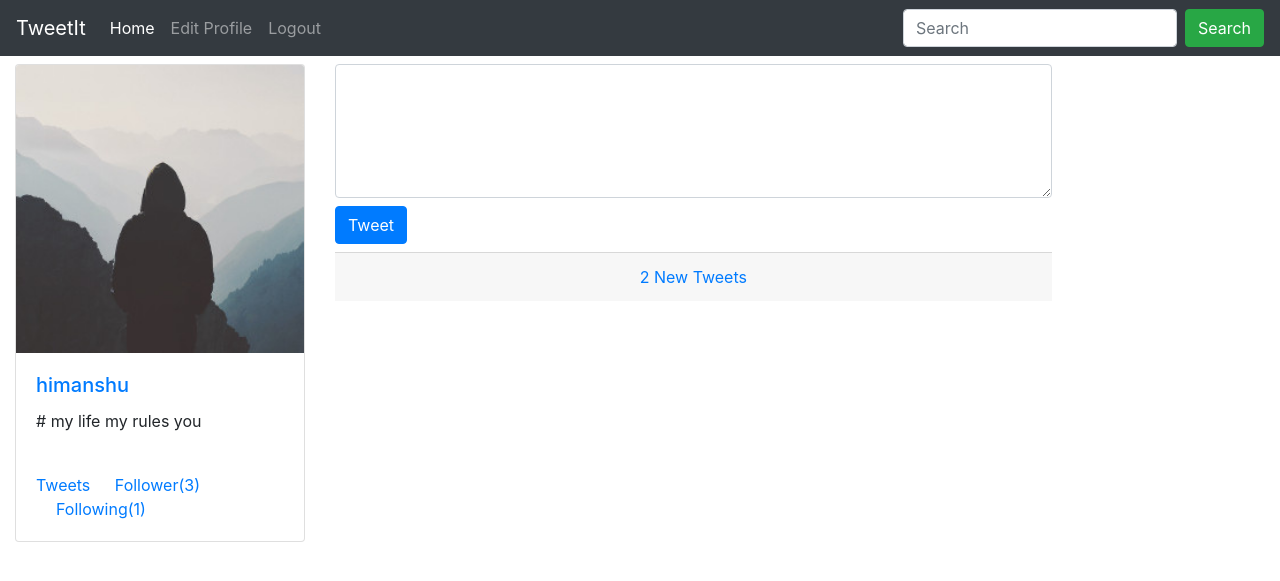
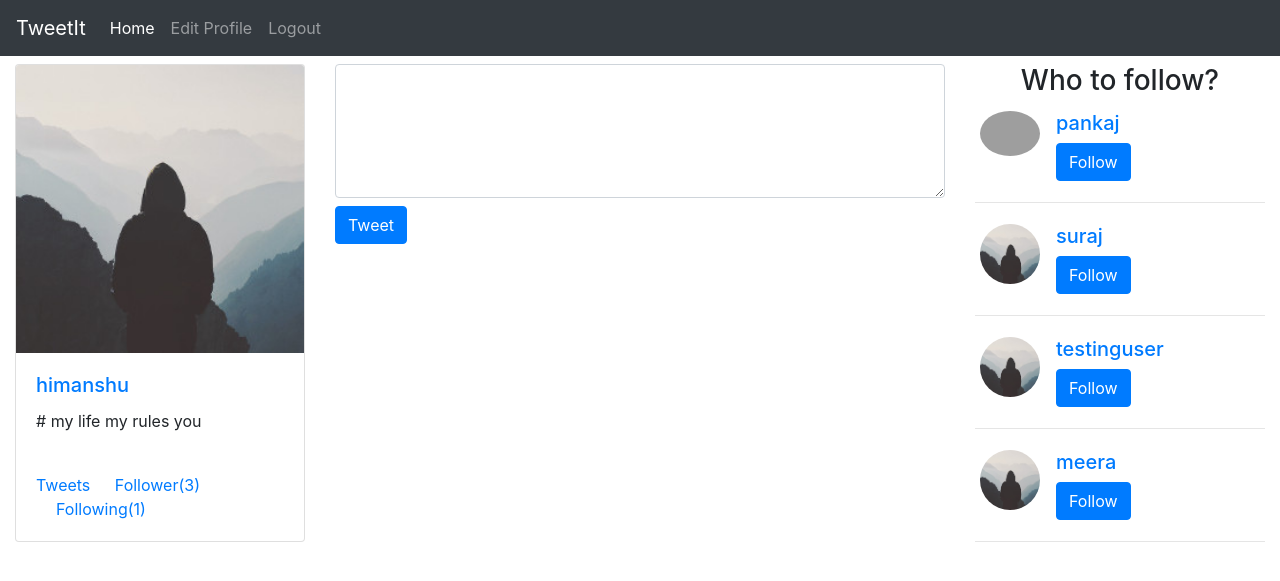
Before and after one commit to himanshumalasi/TweetIt-2, a Django app: page / in a window 1280 px wide. Shown: the top 581 px of the page. Run offline with Django 3.2, Linux system fonts and the light colour scheme; a user stored in the database is signed in; data comes from the database, SQL or seed files in the repository; both versions use the stored data as it was after the commit; some libraries are stand-ins or nearby versions; grey boxes are pictures that could not be loaded.

Commit message:
third-commit

```diff
--- a/TweetIt/TweetIt/urls.py
+++ b/TweetIt/TweetIt/urls.py
@@ -44,6 +44,7 @@ urlpatterns = [
         name='password_reset_complete'
     ),
     path('api/',include('tweets.api.urls')),
+    path('api/',include('users.api.urls')),
     path('tags/<slug:hashtag>/',
         HashTagView.as_view(),
         name='hashtag'),
--- a/TweetIt/hashtags/templates/hashtags/tag_view.html
+++ b/TweetIt/hashtags/templates/hashtags/tag_view.html
@@ -82,7 +82,7 @@ $(document.body).on("click",".retweetBtn",function(e){
                 url:url,
                 success:function(data){
                     console.log(data);
-                    $(this).text("Retweeted")
+                    $(this).text("Retweeted");
                     //createTweets(data,true,true);
                     // updateHashLinks()
                 },
--- a/TweetIt/tweets/api/urls.py
+++ b/TweetIt/tweets/api/urls.py
@@ -10,7 +10,7 @@ from django.urls import path
 
 urlpatterns = [
     # path('tweet/new/',TweetNewApiView.as_view()),
-    path('tweet/',TweetListApiView.as_view()),
+    path('tweet/',TweetListApiView.as_view(),name='tweet-api'),
     path('create/',TweetCreateApiView.as_view()),
     path('<int:pk>/delete/',TweetDeleteApiView.as_view()),
     path('<int:pk>/retweet/',RetweetAPIView.as_view()),
--- a/TweetIt/tweets/api/views.py
+++ b/TweetIt/tweets/api/views.py
@@ -31,6 +31,7 @@ class TweetListApiView(generics.ListAPIView):
 
 
     def get_queryset(self,*args,**kwargs):
+        query = self.request.GET.get("q" or None)
         im_following = self.request.user.user_profile.get_following()
         qs1 = Tweet.objects.filter(Q(user__in=im_following))
         qs2 = Tweet.objects.filter(user=self.request.user)
--- a/TweetIt/tweets/templates/tweets/base.html
+++ b/TweetIt/tweets/templates/tweets/base.html
@@ -13,7 +13,7 @@
   </head>
   <body>
       <!-- navbar-light bg-light style="color:#14171a;background-color:#ffefef;"-->
-      <nav class="navbar navbar-expand-lg navbar-dark bg-dark" >
+      <nav class="navbar navbar-expand-lg navbar-dark bg-dark sticky-top" >
           <a class="navbar-brand" href="#">TweetIt
           </a>
           <button class="navbar-toggler" type="button" data-toggle="collapse" data-target="#navbarSupportedContent" aria-controls="navbarSupportedContent" aria-expanded="false" aria-label="Toggle navigation">
@@ -42,16 +42,25 @@
                 </li>
               {% endif %}
             </ul>
-            {% if request.user.is_authenticated %}
-            <form class="form-inline my-2 my-lg-0">
-              <input class="form-control mr-sm-2" type="search" placeholder="Search" aria-label="Search">
-              <button class="btn btn-success my-2 my-sm-0" type="submit">Search</button>
-            </form>
-            {% endif %}
           </div>
         </nav>
         <div class="container-fluid">
-            {% block content %}
+          <div class="row">
+            <div class="col-lg-3"></div>
+            <div class="col-lg-6">
+                {% if messages %}
+                  {% for message in messages %}
+                    <div class="mt-4 alert alert-{{message.tags}}">
+                        <a href="#" class="close" data-dismiss="alert" aria-label="close">&times;</a>
+                          {{ message }}
+                    </div>
+                  {% endfor %}
+                {% endif %}
+            </div>
+            <div class="col-lg-3"></div>
+          </div>
+
+          {% block content %}
             {% endblock content %}
         </div>
     {% block endscript %}{% endblock endscript %}
--- a/TweetIt/tweets/templates/tweets/index.html
+++ b/TweetIt/tweets/templates/tweets/index.html
@@ -13,11 +13,14 @@
 #no-tweet {
     display: none;
 }
+.card-footer {
+    display: none;
+}
 </style>
 <div class="row">
 
 
-<div class="col-lg-3 col-sm-5">
+<div class="col-lg-3 col-sm-12 mt-10">
         <div class="card mt-2" style="">
                 <img class="card-img-top" src="{{ request.user.profile.image.url }}" alt="Card image cap">
                 <div class="card-body">
@@ -32,7 +35,7 @@
                 </div>
         </div>
 </div>
-<div class="col-lg-7 col-sm-7">
+<div class="col-lg-6 col-sm-12">
     <div class="form-container mt-2 mb-2">
         <form action="" id="form" class="form" method="POST">
             {% csrf_token %}
@@ -40,13 +43,35 @@
             <button class="btn btn-primary">Tweet</button>
         </form>
     </div>
-    <div class="card-footer text-muted text-center"><a href="">2 New Tweets</a></div>
+    <a href="" class="newtweetload"><div class="card-footer text-muted text-center" style="color:blue;"><span id="newtweetnumber"></span > New Tweets</div></a>
     <div id="tweet-container">
         <p id="no-tweet">No tweets found</p>
     </div>
 </div>
-<div class="col-lg-2">
-    <div class="mt-2"></div>
+<div class="col-lg-3 col-sm-12">
+    <div class="mt-2">
+        <h3 class="text-center">Who to follow?</h3>
+            <div>
+
+                    <!-- <li class="list-group-item">Dapibus ac facilisis in</li>
+                    <li class="list-group-item">Morbi leo risus</li>
+                    <li class="list-group-item">Porta ac consectetur ac</li>
+                    <li class="list-group-item">Vestibulum at eros</li> -->
+
+                {% for user in follow_user %}
+                <div class="media" style="padding:5px;">
+                        <img src="{{ user.profile.image.url }}" class="rounded-circle mr-3" style="width:60px;" alt="...">
+                        <div class="media-body">
+                          <h5 class="mt-0"><a href="/{{ user.username }}">{{user.username}}</a></h5>
+                            <button class="followBtn btn btn-primary" href="" data-id="{{user.id}}">Follow</button>
+                        </div>
+                </div>
+                 <hr>
+                 {% empty %}
+                 <p>No User to follow</p>
+                {% endfor %}
+            </div>
+    </div>
 </div>
 
 </div>
@@ -54,11 +79,27 @@
 
 {% block style %}
 <script>
+    function getParameterByName(name, url) {
+            if (!url) url = window.location.href;
+            name = name.replace(/[\[\]]/g, '\\$&');
+            var regex = new RegExp('[?&]' + name + '(=([^&#]*)|&|#|$)'),
+                results = regex.exec(url);
+            if (!results) return null;
+            if (!results[2]) return '';
+            return decodeURIComponent(results[2].replace(/\+/g, ' '));
+        }
     $(document).ready(function(){
         var oldTweets = [];
         var newTweets = [];
+        var newTweetItem = [];
+        var oldTweetsLength;
+        var newTweetsLength;
         var tweets = [];
+
         console.log('Working');
+
+        var q = getParameterByName("q");
+        console.log(q);
 
         function updateHashLinks(){
             $(".media-content").each(function(data){
@@ -67,6 +108,59 @@
                 $(this).html(newText);
             })
         }
+
+        $(".followBtn").click(function(e){
+            e.preventDefault();
+            console.log("clicked");
+            var userID = $(this).attr('data-id');
+            console.log(userID);
+            var followUrl = '/api/' + userID + '/follow/';
+            console.log(followUrl);
+            var this_ = $(this);
+            $.ajax({
+                method:"GET",
+                url:followUrl,
+                success:function(data){
+                    console.log(data);
+                    if(data.message=="Following"){
+
+                        this_.text("Following");
+                        this_.removeClass("btn-primary");
+                        this_.addClass("btn-danger");
+                    } else {
+                        this_.text("Follow")
+                        this_.removeClass("btn-danger");
+                        this_.addClass("btn-primary");
+                    }
+                },
+                error:function(error){
+                    console.log("error");
+                    console.log(error);
+                }
+
+            })
+        })
+
+        $(".newtweetload").click(function(e){
+            e.preventDefault();
+            newTweetItem.reverse();
+            $.each(newTweetItem,function(key,value){
+                oldTweets.push(value);
+                console.log(key,value)
+                if(value.parent){
+                    createTweets(value,true,true);
+                    updateHashLinks();
+                } else {
+                    createTweets(value,true,true);
+                     updateHashLinks();
+                }
+
+            })
+            $(".card-footer").css("display","none");
+            newTweetItem = [];
+            // console.log("inside click",oldTweets);
+        })
+
 
         $(document.body).on("click",".tweet-delete",function(e){
             e.preventDefault();
@@ -123,6 +217,7 @@
                 url:url,
                 success:function(data){
                     console.log(data);
+                    oldTweets.push(data);
                     createTweets(data,true,true);
                     updateHashLinks()
                 },
@@ -135,7 +230,6 @@
         })
 
         function createTweets(tweet,prepend,retweet){
-            console.log(tweet);
             var username = tweet.user.username;
             var tweetContent = tweet.content;
             var datePosted = tweet.date_posted;
@@ -187,6 +281,8 @@
                     $("#no-tweet").css("display","none");
                     setTimeout(function(){
                         createTweets(data,true,false);
+                        console.log(data);
+                        oldTweets.push(data);
                         updateHashLinks();
                     },250)
                 },
@@ -198,17 +294,16 @@
         })
 
         function showNewTweets(){
-            console.log("Show New Tweets");
-            var oldTweetsLength = oldTweets.length;
-            var newTweetsLength = newTweets.length;
+            oldTweetsLength = oldTweets.length;
+            newTweetsLength = newTweets.length;
             // Getting only latest tweet
-            var newTweetItem = newTweets.splice(0,newTweetsLength-oldTweetsLength);
-            // oldTweets.forEach((e1)=>newTweets.forEach((e2)=> {if(e1 === e2){
-            //     console.log(e1);
-            //     console.log(e2);
-            //         }
-            //     }
-            // ));
+            console.log(oldTweetsLength,newTweetsLength);
+            newTweetItem = newTweets.splice(0,newTweetsLength-oldTweetsLength);
+            console.log("Newest tweet",newTweetItem);
+            if(newTweetItem.length > 0){
+                $(".card-footer").css("display","block");
+                $("#newtweetnumber").text(newTweetItem.length);
+            }
         }
 
         setInterval(function fetchLatestTweets(){
@@ -216,7 +311,7 @@
                 url:'api/tweet/',
                 method:"GET",
                 success:function(data){
-                    newTweets = data;
+                    newTweets = [...data];
                     showNewTweets();
                 },
                 error:function(error){
@@ -224,14 +319,16 @@
                     console.log(error);
                 }
             })
-        },3000000);
+        },300000);
 
         function fetchTweets(){
             $.ajax({
                 url:'api/tweet/',
                 method:"GET",
+                data:{
+                    "q":q
+                },
                 success:function(data){
-                    console.log(data);
                     oldTweets = data;
                     if(data == 0){
                         $("#no-tweet").css("display","block");
--- a/TweetIt/tweets/urls.py
+++ b/TweetIt/tweets/urls.py
@@ -3,12 +3,14 @@ from .views import (
     TweetListView,
     TweetDetailView,
     RetweetView,
-    TweetDeleteView
+    TweetDeleteView,
+    TweetSearchView,
 )
 from django.contrib.auth.decorators import login_required
 
 urlpatterns = [
     path('',login_required(TweetListView.as_view()),name='tweet'),
+    path('search/',TweetSearchView.as_view(),name='search'),
     path('<int:pk>/tweet/',login_required(TweetDetailView.as_view()),name='tweet-detail'),
     path('<int:pk>/delete/',login_required(TweetDeleteView.as_view()),name='tweet-delete'),
     path('<int:pk>/retweet/',login_required(RetweetView.as_view()),name='retweet'),
--- a/TweetIt/tweets/views.py
+++ b/TweetIt/tweets/views.py
@@ -1,13 +1,36 @@
 from django.shortcuts import redirect,render,get_object_or_404
 from django.urls import reverse_lazy
 # Create your views here.
+from django.contrib import messages
 from django.views import generic
 from django.views import View
+from django.db.models import Q
+from django.contrib.auth.models import User
 from .models import Tweet
+from users.models import Follow
 
 class TweetListView(generic.ListView):
     queryset = Tweet.objects.all()
     template_name = 'tweets/index.html'
+
+    def get_queryset(self,*args,**kwargs):
+        print(self.request.GET)
+        return Tweet.objects.all()
+
+    def get_context_data(self,*args,**kwargs):
+        context = super(TweetListView,self).get_context_data(*args,**kwargs)
+        # context['Follow_User'] = User.objects.exclude(
+        #     Q(user__in = self.request.user.user_profile.following.all())
+        # )
+        # print(context['Follow_User'])
+        all_users = User.objects.all()
+        following_user = self.request.user.user_profile.following.all()
+        follow_user = []
+        for user in all_users:
+            if user not in following_user and user!=self.request.user:
+                follow_user.append(user)
+        context['follow_user'] = follow_user
+        return context
 
 class RetweetView(View):
     def get(self,request,pk,*args,**kwargs):
@@ -18,6 +41,9 @@ class RetweetView(View):
         else:
             return redirect('/')
 
+class TweetSearchView(generic.ListView):
+    template_name = 'tweets/search.html'
+    queryset = Tweet.objects.all()
 
 
 class TweetDetailView(generic.DetailView):
--- a/TweetIt/users/api/urls.py
+++ b/TweetIt/users/api/urls.py
@@ -0,0 +1,6 @@
+from django.urls import path
+from .views import FollowToggleApiView
+
+urlpatterns = [
+    path("<int:pk>/follow/",FollowToggleApiView.as_view())
+]
--- a/TweetIt/users/templates/users/login.html
+++ b/TweetIt/users/templates/users/login.html
@@ -9,10 +9,10 @@
                 {% csrf_token %}
                 {{ form|crispy }}
 
-                <button class="btn btn-success">Login</button>
+                <button class="btn btn-success">Login</button> <a class="ml-2" href="{% url 'password_reset' %}">Forget Password?</a>
             </form>
             <a class="mt-2" href="{% url 'register' %}">Need an account?</a><br>
-            <a href="{% url 'password_reset' %}">Forget Password?</a>
+
         </div>
         <div class="col-lg-3"></div>
     </div>
--- a/TweetIt/users/views.py
+++ b/TweetIt/users/views.py
@@ -3,7 +3,7 @@ from django.views import generic,View
 from django.contrib.auth.models import User
 from .models import Follow
 from .forms import UserRegisterForm, UserProfileForm
-
+from django.contrib import messages
 
 class UserDetailView(generic.DetailView):
     queryset = User.objects.all()
@@ -83,6 +83,7 @@ def register(request):
         form = UserRegisterForm(request.POST)
         if form.is_valid():
             form.save()
+            messages.success(request,"Successfully register.Please login to continue")
             return redirect('login')
     else:
         return render(request,'users/register.html',{'form':form})
@@ -96,6 +97,7 @@ def profile(request):
             profile = form.save(commit=False)
             print(profile)
             profile.user = request.user
+            messages.success(request,"Profile Successfully updated")
             profile.save()
             return render(request,'users/edit_profile.html',{"form":form})
     return render(request,'users/edit_profile.html',{"form":form})
```
Also changed, not shown: TweetIt/tweets/templates/tweets/search.html (added, +38 -0 lines), TweetIt/users/api/views.py (+36 -0 lines), TweetIt/db.sqlite3, TweetIt/tweets/api/serializers.py (line endings or trailing spaces).
